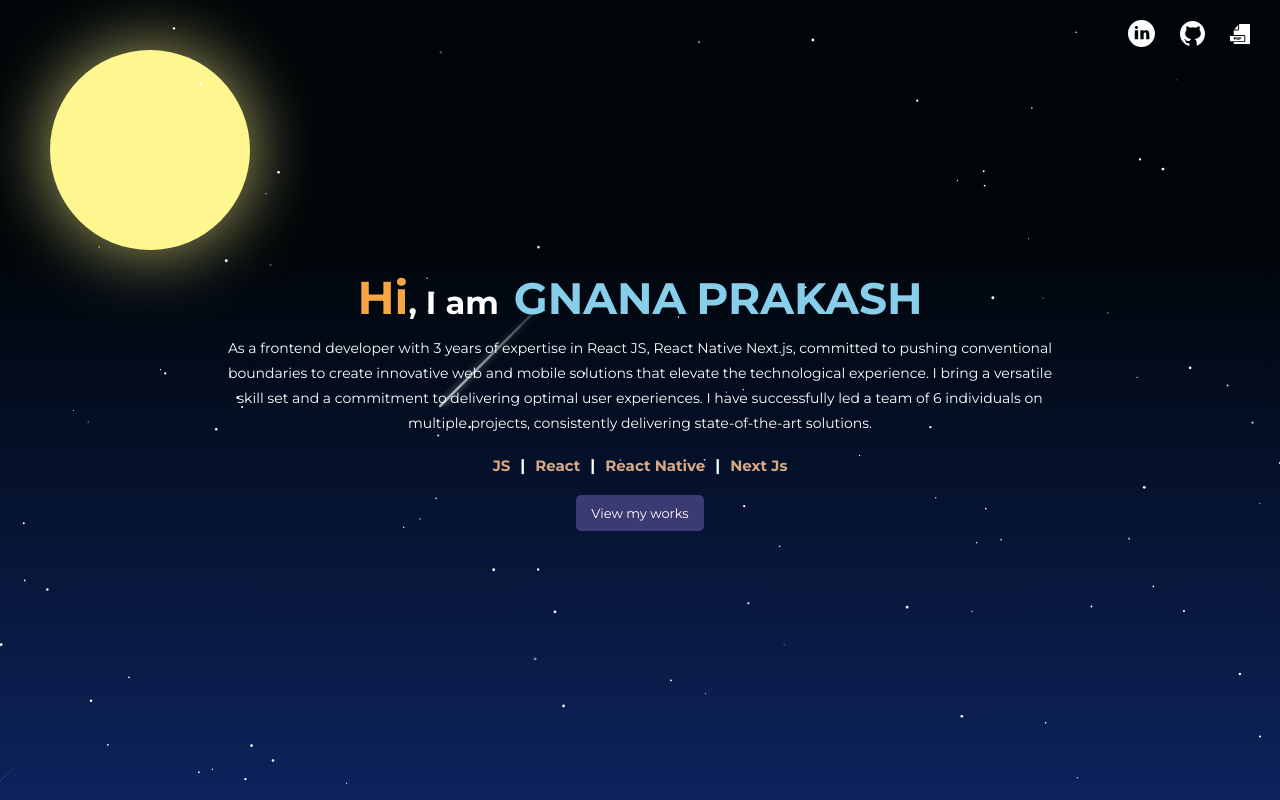
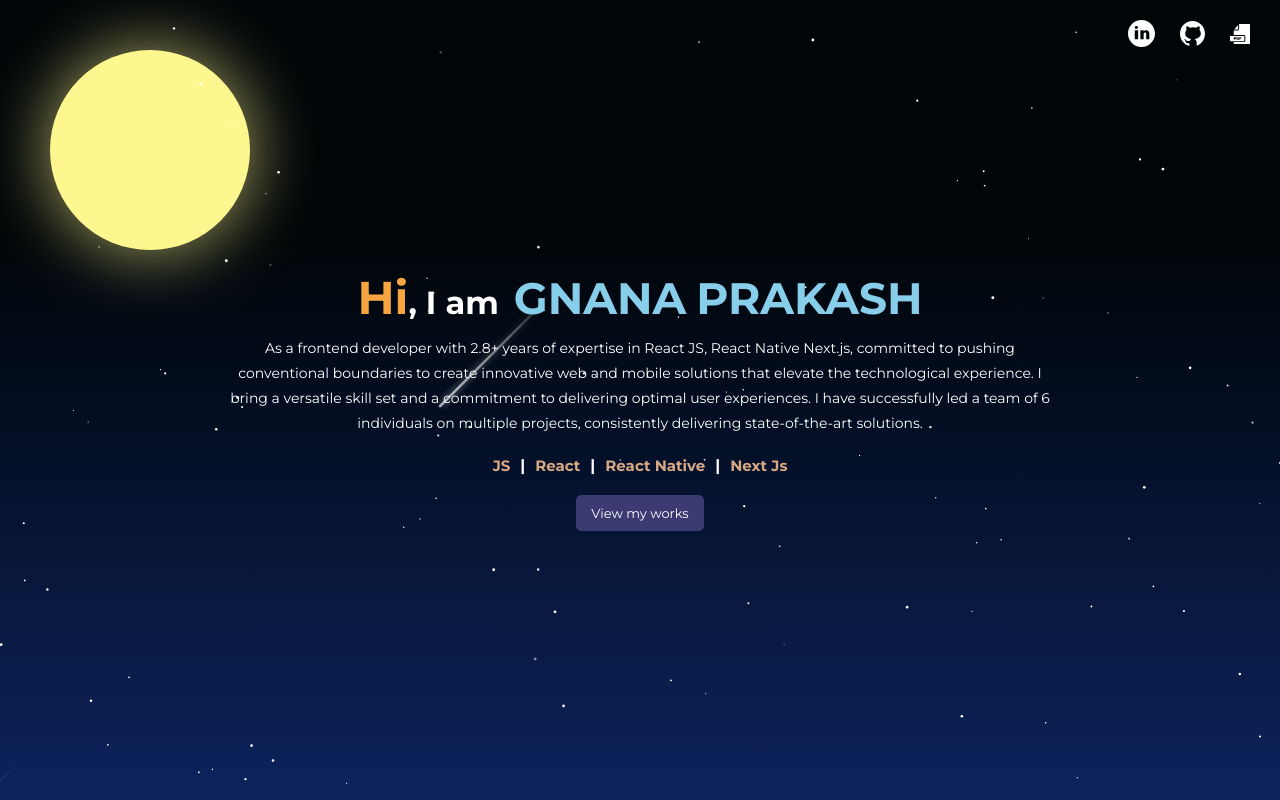
Before and after one commit to gnanaprakashr/gnanaprakashr, a Next.js app: page / in a window 1280 px wide. Built offline with nearby package versions, Linux system fonts and the light colour scheme.

Commit message:
years exp updated

```diff
--- a/src/Sections/LandingPage/LandingPage.js
+++ b/src/Sections/LandingPage/LandingPage.js
@@ -70,7 +70,7 @@ function LandingPage() {
                     </span>
                </h1>
                <p className={'description'}>
-                    As a frontend developer with 3 years of expertise in React JS, React Native Next.js, committed to
+                    As a frontend developer with 2.8+ years of expertise in React JS, React Native Next.js, committed to
 pushing conventional boundaries to create innovative web and mobile solutions that
 elevate the technological experience. I
                     bring a versatile skill set and a commitment to delivering optimal user
```
